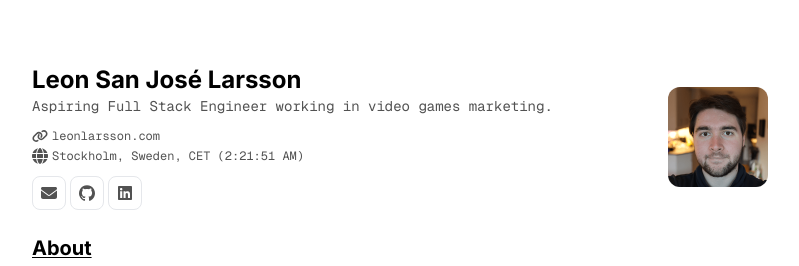
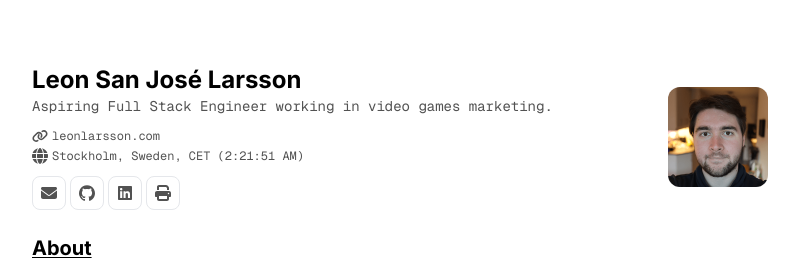
Before and after one commit to leonlarsson/leon-home, a Next.js app: page /cv-new in a window 1280 px wide. Shown: the top 266 px of the page, without its empty margins (240-1039 px from the left). Built offline with nearby package versions, Linux system fonts and the light colour scheme.

Commit message:
cv-new: add optional print button

```diff
--- /dev/null
+++ b/app/(cv-new)/cv-new/components/PrintButton.tsx
@@ -0,0 +1,11 @@
+"use client";
+
+import { ButtonHTMLAttributes } from "react";
+
+export default (props: ButtonHTMLAttributes<HTMLButtonElement>) => {
+  return (
+    <button {...props} onClick={() => window.print()}>
+      {props.children}
+    </button>
+  );
+};
--- a/app/(cv-new)/cv-new/page.tsx
+++ b/app/(cv-new)/cv-new/page.tsx
@@ -3,6 +3,7 @@ import Image from "next/image";
 import Link from "next/link";
 import Icons from "@/app/(main)/components/icons";
 import CurrentTime from "./components/CurrentTime";
+import PrintButton from "./components/PrintButton";
 import { aboutSection, educationSection, employmentSection, profileSection, projectsSection } from "@/data/cv";
 import { CVIcon } from "@/types";
 
@@ -49,13 +50,22 @@ export default () => {
           {/* Icon Links */}
           {profileSection.iconLinks?.length && (
             <div className="flex gap-1">
-              {profileSection.iconLinks.map(({ icon, href, text }) => {
+              {profileSection.iconLinks.map(({ icon, href, text }, i) => {
                 const IconComponent = getIconComponent(icon);
 
                 return (
-                  <Link key={href} href={href} target="_blank" title={text} className="group rounded-lg border p-2 transition-colors hover:bg-neutral-100">
-                    <IconComponent className="size-4 text-neutral-600 transition-colors group-hover:text-black" />
-                  </Link>
+                  <>
+                    <Link key={href} href={href} target="_blank" title={text} className="group rounded-lg border p-2 transition-colors hover:bg-neutral-100">
+                      <IconComponent className="size-4 text-neutral-600 transition-colors group-hover:text-black" />
+                    </Link>
+
+                    {/* Show print button if last index and enabled */}
+                    {i === profileSection.iconLinks!.length! - 1 && profileSection.showPrintButton && (
+                      <PrintButton title="Print this page." className="group rounded-lg border p-2 transition-colors hover:bg-neutral-100 print:hidden">
+                        <Icons.print className="size-4 text-neutral-600 transition-colors group-hover:text-black" />
+                      </PrintButton>
+                    )}
+                  </>
                 );
               })}
             </div>
--- a/app/(main)/components/icons.tsx
+++ b/app/(main)/components/icons.tsx
@@ -173,5 +173,13 @@ export default {
     <svg xmlns="http://www.w3.org/2000/svg" height="1em" viewBox="0 0 512 512" {...props}>
       <path fill="currentColor" d="M48 64C21.5 64 0 85.5 0 112c0 15.1 7.1 29.3 19.2 38.4L236.8 313.6c11.4 8.5 27 8.5 38.4 0L492.8 150.4c12.1-9.1 19.2-23.3 19.2-38.4c0-26.5-21.5-48-48-48H48zM0 176V384c0 35.3 28.7 64 64 64H448c35.3 0 64-28.7 64-64V176L294.4 339.2c-22.8 17.1-54 17.1-76.8 0L0 176z" />
     </svg>
-  )
+  ),
+  print: (props: IconProps) => (
+    <svg xmlns="http://www.w3.org/2000/svg" height="1em" viewBox="0 0 512 512" {...props}>
+      <path
+        fill="currentColor"
+        d="M128 0C92.7 0 64 28.7 64 64v96h64V64H354.7L384 93.3V160h64V93.3c0-17-6.7-33.3-18.7-45.3L400 18.7C388 6.7 371.7 0 354.7 0H128zM384 352v32 64H128V384 368 352H384zm64 32h32c17.7 0 32-14.3 32-32V256c0-35.3-28.7-64-64-64H64c-35.3 0-64 28.7-64 64v96c0 17.7 14.3 32 32 32H64v64c0 35.3 28.7 64 64 64H384c35.3 0 64-28.7 64-64V384zM432 248a24 24 0 1 1 0 48 24 24 0 1 1 0-48z"
+      />
+    </svg>
+  ),
 };
--- a/data/cv/index.ts
+++ b/data/cv/index.ts
@@ -42,6 +42,7 @@ export const profileSection: ProfileSection = {
       text: "LinkedIn",
     },
   ],
+  showPrintButton: true,
 } satisfies ProfileSection;
 
 export const aboutSection: AboutSection = {
--- a/types.ts
+++ b/types.ts
@@ -60,6 +60,8 @@ export type ProfileSection = {
     href: string;
     text: string;
   }[];
+  /** Whether to render a print button last in the iconLinks array. */
+  showPrintButton?: boolean;
 };
 
 export type CVIcon = "envelope" | "github" | "linkedin";
```
